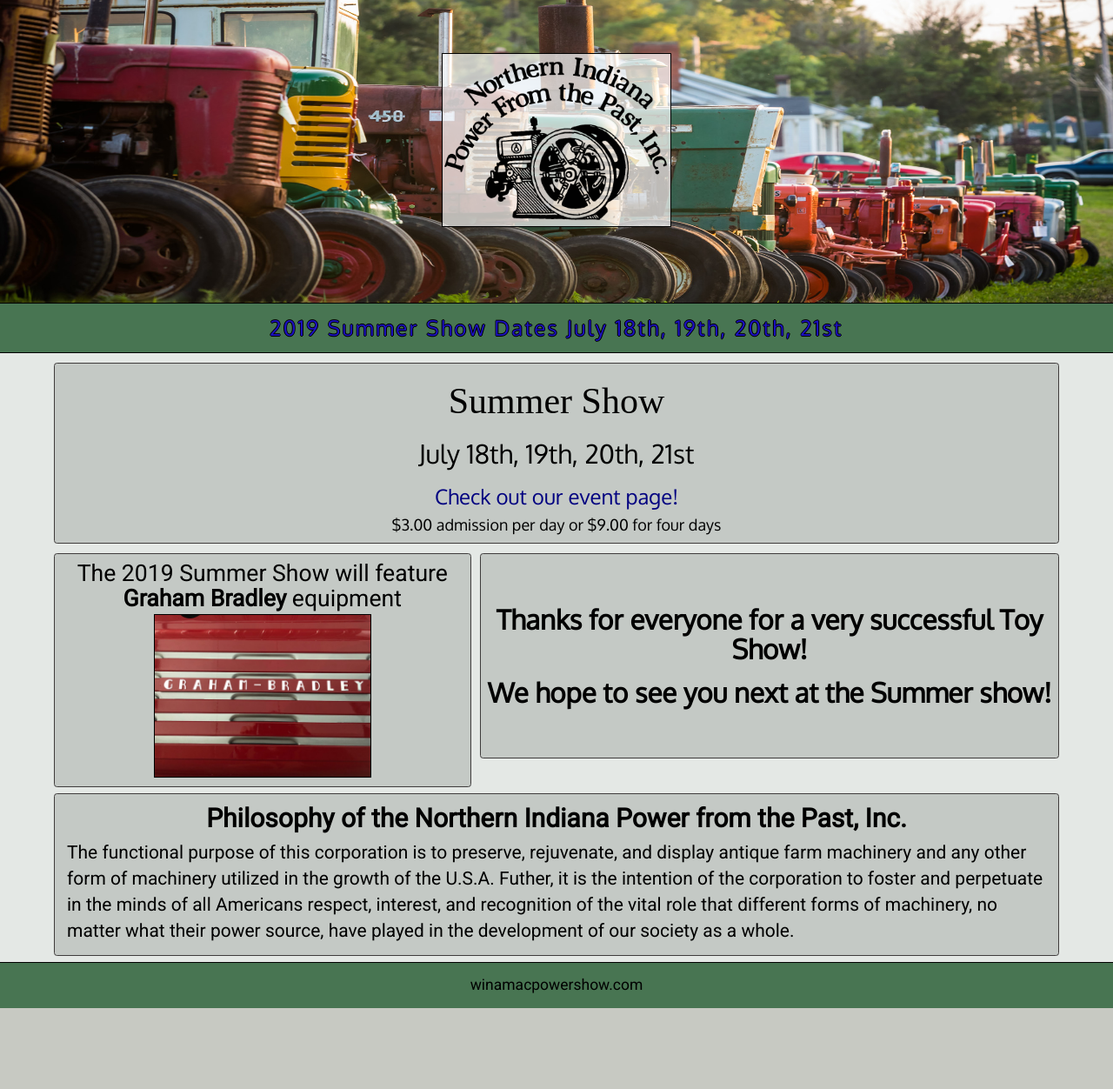
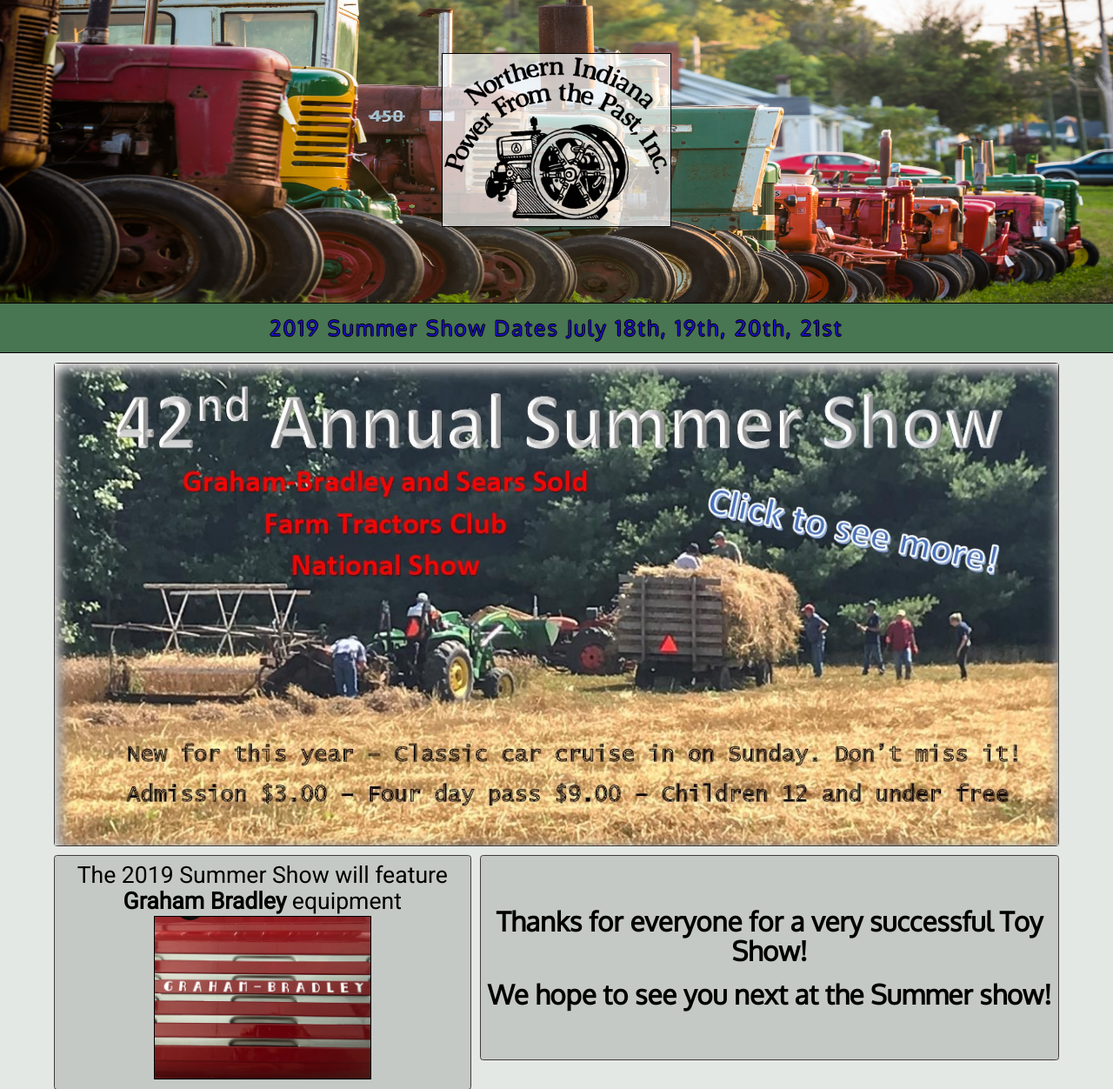
Before and after one commit to hckscripter6/winamacpowershow-flask, a Flask app: page / in a window 1280 px wide. Shown: the part 52-1304 px from the top of the page at 87% size. Before the commit the page ends 1211 px from the top, so only its background shows below. Run offline with Flask 2, Linux system fonts and the light colour scheme; data that the repository does not hold is empty; some libraries are stand-ins or nearby versions; some web fonts are replaced.

Commit message:
add banner image

```diff
--- a/static/css/stylesheet.css
+++ b/static/css/stylesheet.css
@@ -114,16 +114,11 @@ div.thanks {
 div.banner {
 	margin: .75em 0;
 	text-align: center;
-	font-family: 'Oxygen';
-	/*background-image: url('../images/2018 Threshing2[353].JPG');*/
-	background-size: 131em 98em;
-	background-repeat: no-repeat;
-	background-position: center;
 	text-shadow: -1px 0 white, 0 1px white, 1px 0 hite, 0 -1px white;
 }
 
-div.banner h1 {
-	font-size: 3em;
+div.banner img {
+    width: 100%;
 }
 div.toy-show-banner {
 	margin-top: .5em;
--- a/templates/index.html
+++ b/templates/index.html
@@ -47,13 +47,19 @@ Winamac Power From The Past
 {{ events.content | safe }}
 
  -->
+
+<!--
 <div class="banner">
-	<h1 class="center">Summer Show </h1>
+	<h1 class="center">42nd Annual Summer Show </h1>
 	<h2>July 18th, 19th, 20th, 21st</h2>
 	<h3><a href="{{ url_for('summer_show') }}">Check out our event page!</a></h3>
 	<h4>$3.00 admission per day or $9.00 for four days</h4>
 
+</div>-->
+<div class="banner">
+    <a href="{{ url_for('summer_show') }}"><img src="{{ url_for('static', filename='images/2019-nifpft-front-page.jpg') }}"></a>
 </div>
+
 <div class="row" style="overflow: auto;">
 	<div class="col-md-5">
 		<div class="graham">
```
Also changed, not shown: static/images/2018 Threshing2[353].JPG, static/images/2019-nifpft-front-page.jpg (added).
